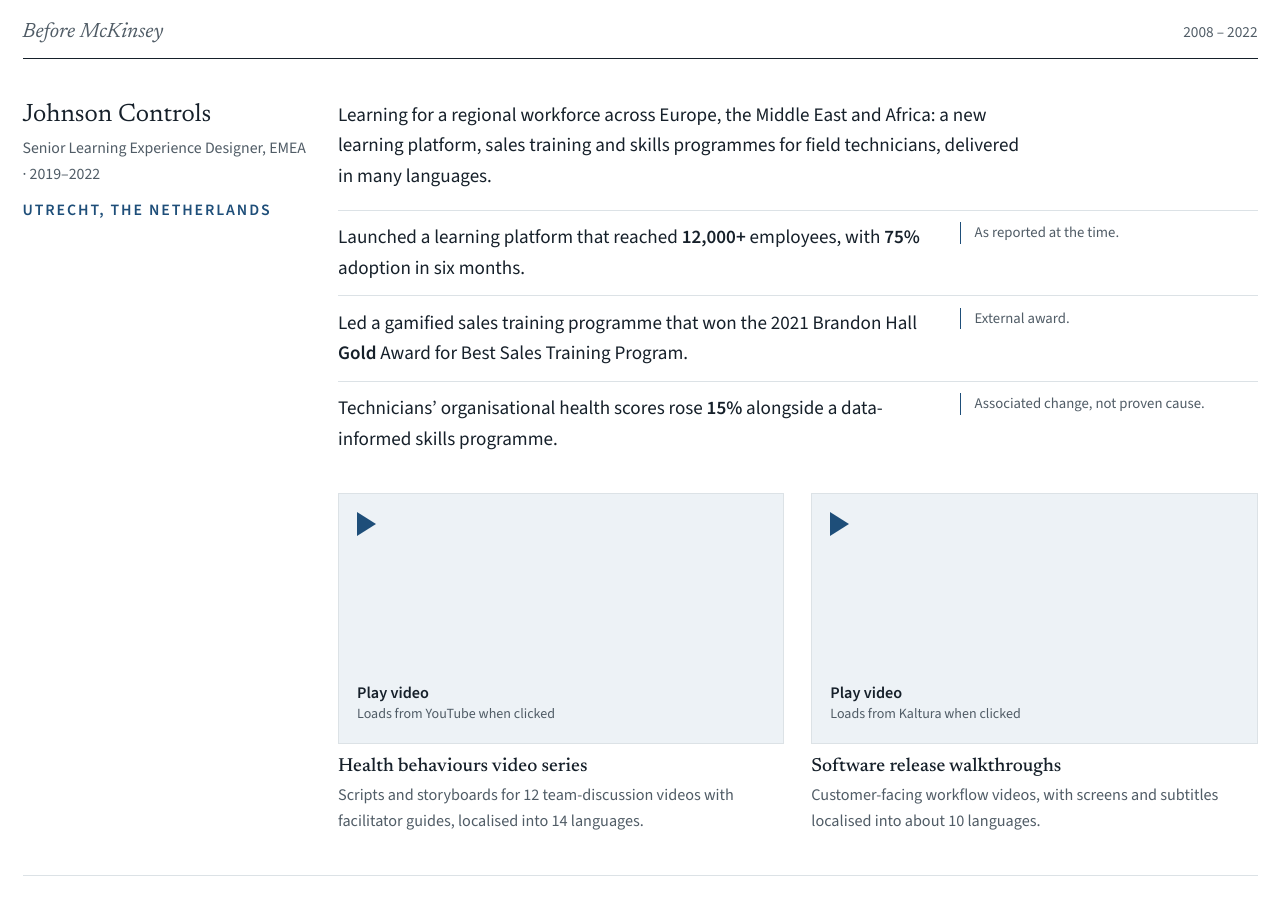
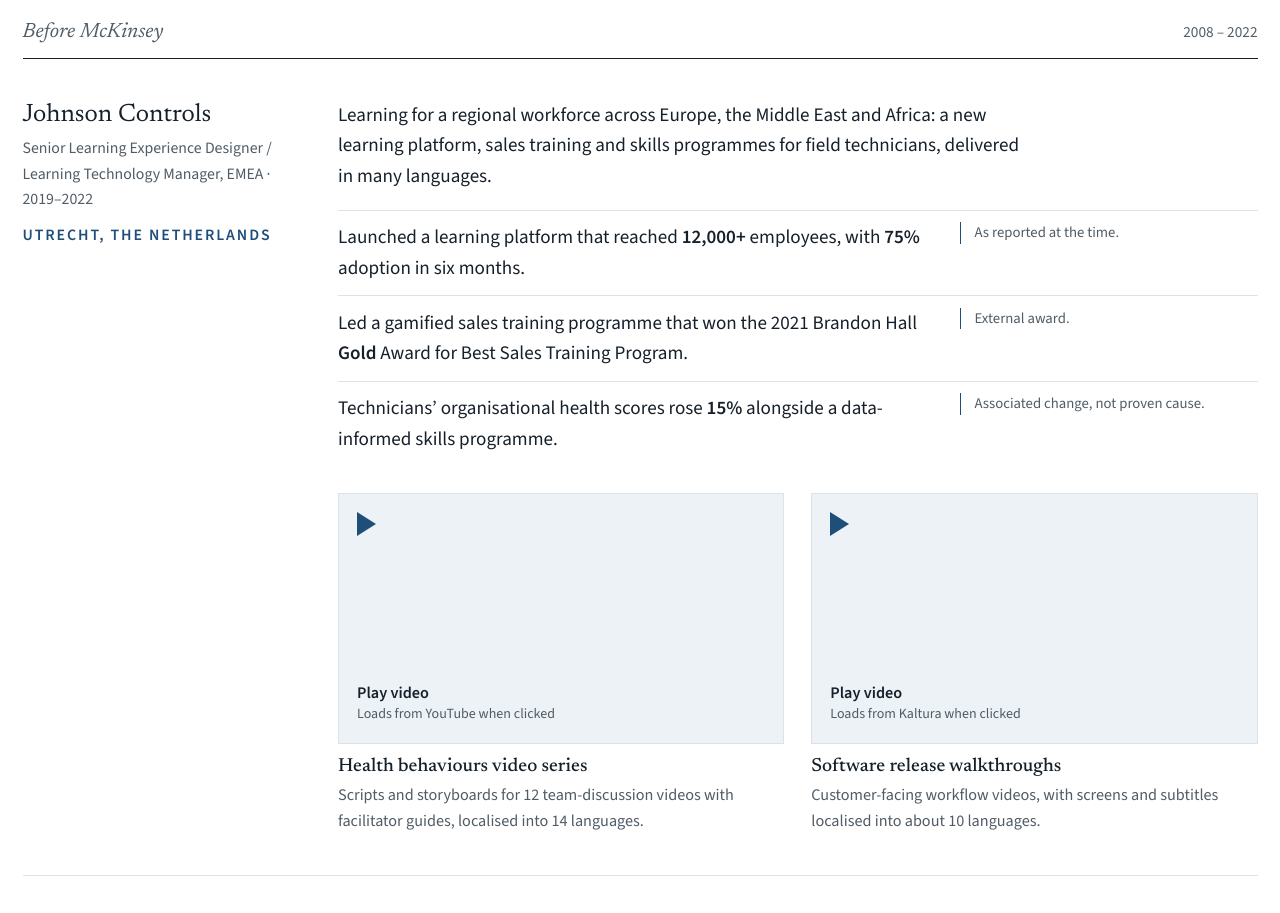
Before and after one commit to marco-dalessio/marco-dalessio.github.io, a plain HTML site: page index.html in a window 1280 px wide. Shown: the part 8240-9153 px from the top of the page. Drawn offline with nearby package versions, Linux system fonts and the light colour scheme.

Commit message:
JCI title fix

```diff
--- a/index.html
+++ b/index.html
@@ -939,7 +939,7 @@ section { margin-top: var(--gap-xl); }
     <article class="era" id="era-jci" data-tier="earlier">
       <div class="era-head">
         <h3>Johnson Controls</h3>
-        <p>Senior Learning Experience Designer, EMEA · <span class="num">2019–2022</span></p>
+        <p>Senior Learning Experience Designer / Learning Technology Manager, EMEA · <span class="num">2019–2022</span></p>
         <p class="label era-place">Utrecht, the Netherlands</p>
       </div>
       <div class="era-body">
```
